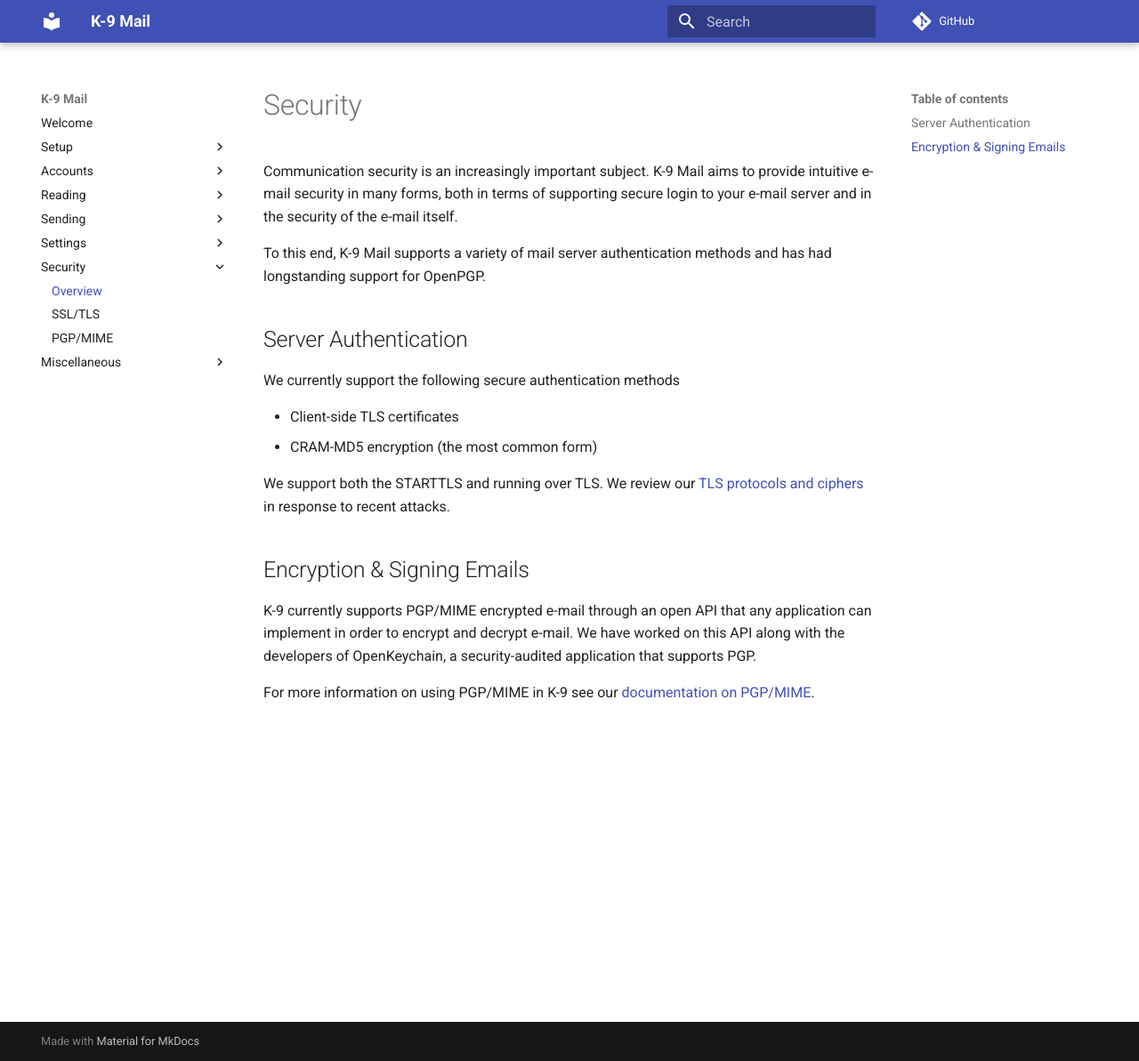
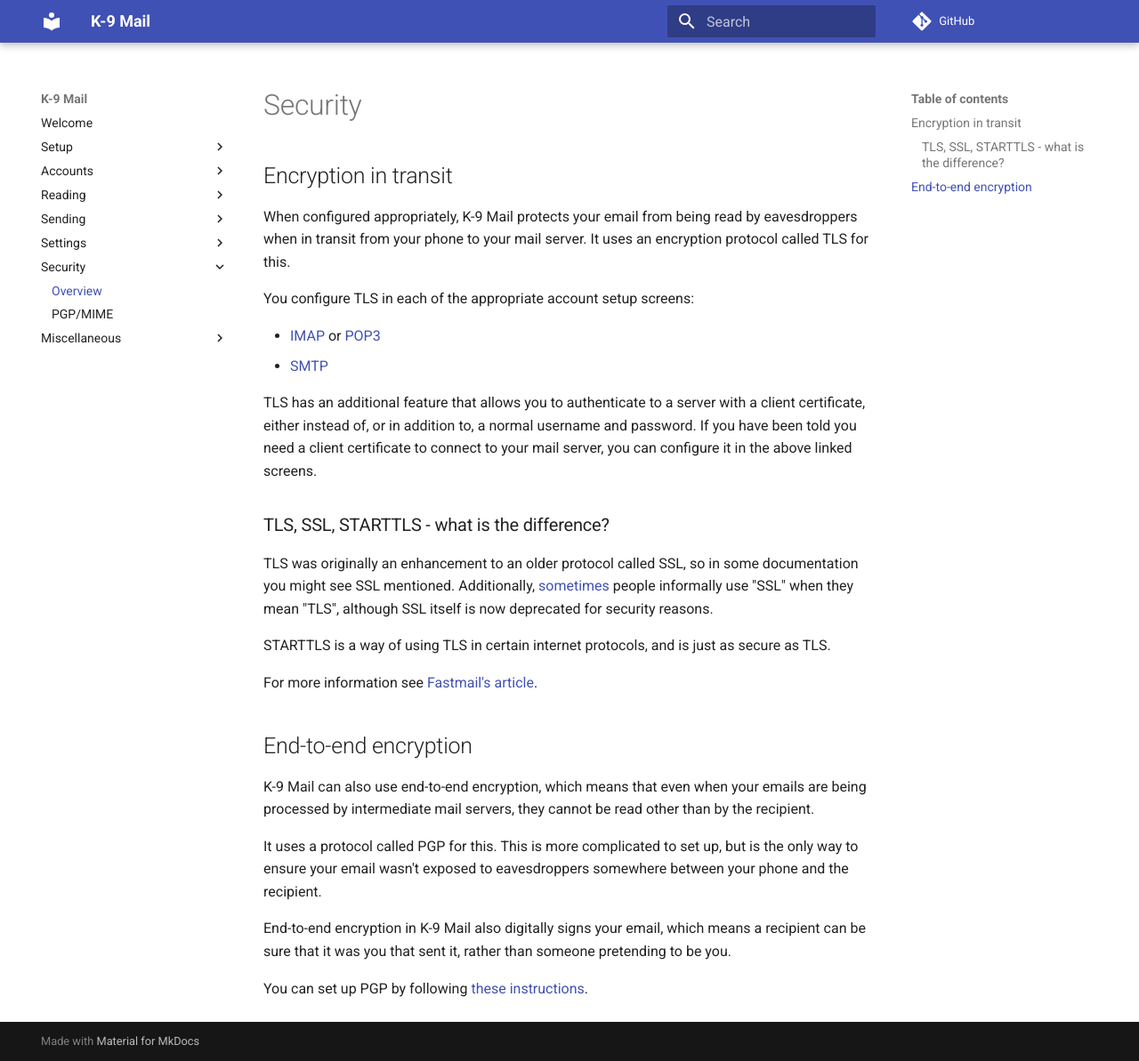
Before and after one commit to k9mail/k9mail-docs, an MkDocs documentation site: the page built from docs/en/current/security/overview.md, in a window 1280 px wide and 1193 px high. Shown: the whole window at 89% size. Built offline with MkDocs 1.6.1 and Material for MkDocs 9.7.7, drawn with Linux system fonts in a browser that asks for light colours; comment, search, counter and statistics services are not loaded.

Commit message:
Merge TLS info into Security page and rewrite the page (#74)
* Merge TLS info into Security page and rewrite the page

* Added link to PGP docs

* Update overview.md

typo

* remove deleted page that I swear Android Studio promised it would delete for me

```diff
--- a/docs/en/current/security/overview.md
+++ b/docs/en/current/security/overview.md
@@ -1,25 +1,39 @@
 # Security
 
-Communication security is an increasingly important subject. K-9 Mail aims to provide intuitive e-mail security in many
-forms, both in terms of supporting secure login to your e-mail server and in the security of the e-mail itself.
+## Encryption in transit
 
-To this end, K-9 Mail supports a variety of mail server authentication methods and has had
-longstanding support for OpenPGP.
+When configured appropriately, K-9 Mail protects your email from being read by eavesdroppers when
+in transit from your phone to your mail server. It uses an encryption protocol called TLS for this.
 
-## Server Authentication
+You configure TLS in each of the appropriate account setup screens:
 
-We currently support the following secure authentication methods
+- [IMAP](../accounts/incoming_imap.md#security) or [POP3](../accounts/incoming_pop3.md#security)
+- [SMTP](../accounts/outgoing.md#security)
 
-* Client-side TLS certificates
-* CRAM-MD5 encryption (the most common form)
+TLS has an additional feature that allows you to authenticate to a server with a client certificate,
+either instead of, or in addition to, a normal username and password.
+If you have been told you need a client certificate to connect to your mail server,
+you can configure it in the above linked screens.
 
-We support both the STARTTLS and running over TLS. We review our [TLS protocols and ciphers](ssl.md) in
-response to recent attacks.
+### TLS, SSL, STARTTLS - what is the difference?
 
-## Encryption & Signing Emails
+TLS was originally an enhancement to an older protocol called SSL, so in some documentation you might
+see SSL mentioned. Additionally, [sometimes](https://www.washingtonpost.com/world/national-security/nsa-infiltrates-links-to-yahoo-google-data-centers-worldwide-snowden-documents-say/2013/10/30/e51d661e-4166-11e3-8b74-d89d714ca4dd_story.html)
+people informally use "SSL" when they mean "TLS", although SSL itself is now deprecated for security reasons.
 
-K-9 currently supports PGP/MIME encrypted e-mail through an open API that any application can implement in order to
-encrypt and decrypt e-mail. We have worked on this API along with the developers of OpenKeychain, a security-audited
-application that supports PGP.
+STARTTLS is a way of using TLS in certain internet protocols, and is just as secure as TLS.
 
-For more information on using PGP/MIME in K-9 see our [documentation on PGP/MIME](pgpmime.md).
+For more information see [Fastmail's article](https://www.fastmail.help/hc/en-us/articles/360058753834-SSL-TLS-and-STARTTLS).
+
+## End-to-end encryption
+
+K-9 Mail can also use end-to-end encryption, which means that even when your emails are being processed
+by intermediate mail servers, they cannot be read other than by the recipient.
+
+It uses a protocol called PGP for this. This is more complicated to set up, but is the only way to ensure your email
+wasn't exposed to eavesdroppers somewhere between your phone and the recipient.
+
+End-to-end encryption in K-9 Mail also digitally signs your email, which means a recipient can be
+sure that it was you that sent it, rather than someone pretending to be you.
+
+You can set up PGP by following [these instructions](pgpmime.md).
--- a/mkdocs.yml
+++ b/mkdocs.yml
@@ -35,7 +35,6 @@
     - Folder classes: en/current/settings/folder_classes.md
   - Security:
     - Overview: en/current/security/overview.md
-    - SSL/TLS: en/current/security/ssl.md
     - PGP/MIME: en/current/security/pgpmime.md
   - Miscellaneous:
     - Widgets: en/current/misc/widgets.md
```
Also changed, not shown: docs/en/current/accounts/incoming_imap.md (+1 -0 lines), docs/en/current/accounts/incoming_pop3.md (+1 -0 lines), docs/en/current/accounts/outgoing.md (+1 -0 lines), docs/en/current/security/ssl.md (deleted, +0 -39 lines).
